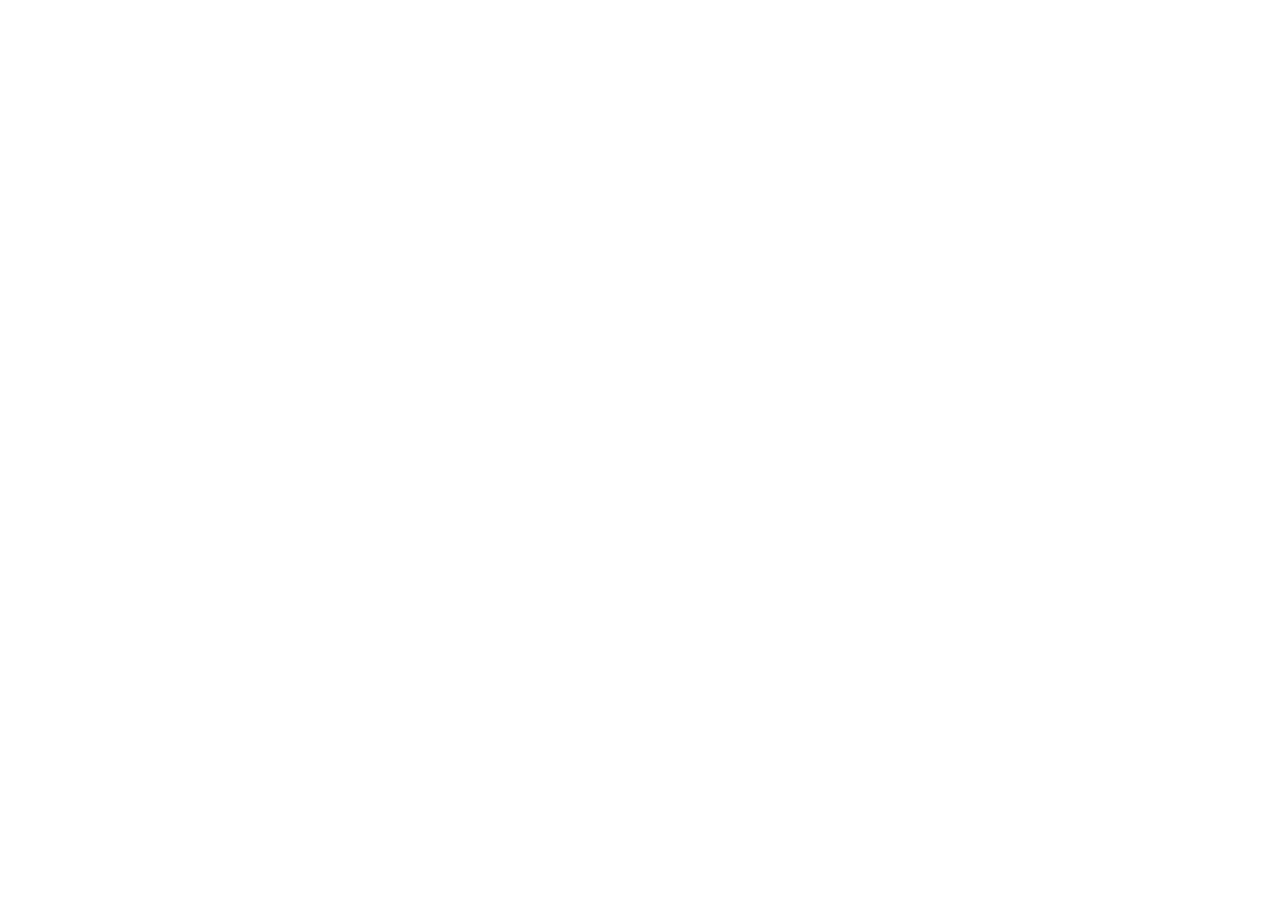
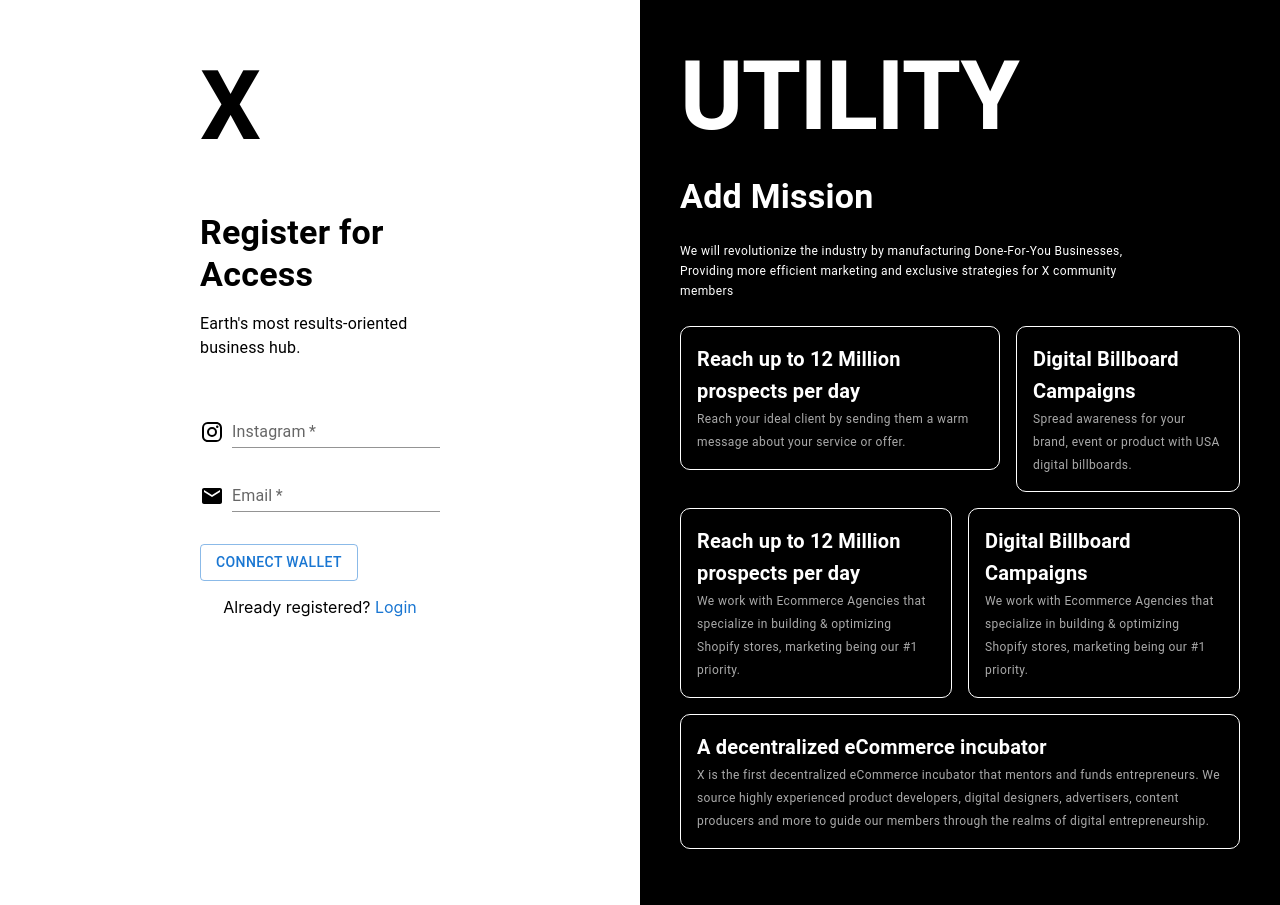
Before and after one commit to phantom930/xproject_frontend, a React (Create React App) app: page /login in a window 1280 px wide. Before the commit the page ends 800 px from the top, so only its background shows below. Built offline with nearby package versions, Linux system fonts and the light colour scheme.

Commit message:
feat:login-page

```diff
--- a/package.json
+++ b/package.json
@@ -3,10 +3,13 @@
   "version": "0.1.0",
   "private": true,
   "dependencies": {
+    "@emotion/react": "^11.8.1",
+    "@emotion/styled": "^11.8.1",
+    "@mui/icons-material": "^5.4.2",
+    "@mui/material": "^5.4.3",
     "@testing-library/jest-dom": "^5.14.1",
     "@testing-library/react": "^12.0.0",
     "@testing-library/user-event": "^13.2.1",
-    "antd": "^4.18.8",
     "react": "^17.0.2",
     "react-dom": "^17.0.2",
     "react-router-dom": "^6.2.1",
--- /dev/null
+++ b/src/components/BorderedPaper.jsx
@@ -0,0 +1,26 @@
+import { Paper, Typography } from '@mui/material';
+
+const BorderedPaper = (props) => {
+  return (
+    <Paper elevation={0}
+      sx={{
+        p: 2,
+        border: '1px solid #ffffff',
+        borderRadius: '10px',
+        position: 'relative',
+        backgroundColor: 'transparent',
+        color: '#ffffff'
+      }}
+    >
+      <Typography variant='h6' fontWeight='bold'>
+        { props.title }
+      </Typography>
+      <Typography variant='caption' color='#aaaaaa'>
+        { props.content }
+      </Typography>
+      { props.children }
+    </Paper>
+  )
+};
+
+export default BorderedPaper;
--- a/src/index.css
+++ b/src/index.css
@@ -1,5 +1,3 @@
-@import '~antd/dist/antd.css';
-
 body {
   margin: 0;
   font-family: -apple-system, BlinkMacSystemFont, 'Segoe UI', 'Roboto', 'Oxygen',
--- a/src/layouts/LoginLayout.jsx
+++ /dev/null
@@ -1,16 +0,0 @@
-import { Row, Col } from 'antd';
-
-const LoginLayout = (props) => {
-  return (
-    <Row>
-      <Col span={12}>
-        { props.login }
-      </Col>
-      <Col span={12}>
-        { props.statics }
-      </Col>
-    </Row>
-  )
-}
-
-export default LoginLayout;
--- a/src/routes/index.jsx
+++ b/src/routes/index.jsx
@@ -4,7 +4,7 @@
   Route
 } from 'react-router-dom';
 
-import Login from "../views/Login";
+import Login from "../views/login/index";
 
 const MainRoutes = () => {
   return (
--- a/src/views/Login.jsx
+++ /dev/null
@@ -1,9 +0,0 @@
-import LoginLayout from "../layouts/LoginLayout";
-
-const Login = () => {
-  return (
-    <LoginLayout />
-  );
-}
-
-export default Login;
--- /dev/null
+++ b/src/views/login/LoginForm.jsx
@@ -0,0 +1,26 @@
+import { TextField, Stack, Button, Typography, Link, Box } from '@mui/material';
+import { Instagram, Email } from '@mui/icons-material';
+
+const LoginForm = () => {
+  return (
+    <Box sx={{ px: '200px', height: 'calc(100vh)' }}>
+      <Typography variant='h1' fontWeight='bold' sx={{ py: '50px' }}>X</Typography>
+      <Typography variant='h4' fontWeight='bold'>Register for Access</Typography>
+      <Typography sx={{ mt: 2, mb: 5 }}>Earth's most results-oriented business hub.</Typography>
+      <Stack alignItems='flex-end' direction='row' sx={{ mb:2, width: '100%' }}>
+        <Instagram sx={{ mr: 1, my: 0.5 }} />
+        <TextField id="input-with-sx" label="Instagram" variant="standard" required/>
+      </Stack>
+      <Stack alignItems='flex-end' direction='row' sx={{ mb:4, width: '100%' }}>
+        <Email sx={{ mr: 1, my: 0.5 }} />
+        <TextField id="input-with-sx" label="Email" variant="standard" required/>
+      </Stack>
+      <Button variant='outlined' sx={{ mb: 2 }}>Connect Wallet</Button>
+      <Box textAlign='center'>
+        Already registered? <Link underline='none'>Login</Link>
+      </Box>
+    </Box>
+  );
+}
+
+export default LoginForm;
--- /dev/null
+++ b/src/views/login/Utility.jsx
@@ -0,0 +1,54 @@
+import { Grid, Box, Typography } from '@mui/material';
+
+import BorderedPaper from '../../components/BorderedPaper'
+
+const Utility = () => {
+  return (
+    <Box sx={{ p: 5, backgroundColor: '#000000', color: '#ffffff', height: '100%', boxSizing: 'border-box'}}>
+      <Box>
+        <Typography variant='h1' fontWeight='bold'>UTILITY</Typography>
+        <Typography variant='h4' fontWeight='bold' my={3}>Add Mission</Typography>
+        <Typography variant='caption' component='p' mb={3} width='80%'>We will revolutionize the industry by manufacturing Done-For-You Businesses, Providing more efficient marketing and exclusive strategies for X community members</Typography>
+      </Box>
+      <Grid container spacing={2} mb={2}>
+        <Grid item md={7}>
+          <BorderedPaper
+            title='Reach up to 12 Million prospects per day'
+            content='Reach your ideal client by sending them a warm message about your service or offer.'
+          />
+        </Grid>
+        <Grid item md={5}>
+          <BorderedPaper
+            title='Digital Billboard Campaigns'
+            content='Spread awareness for your brand, event or product with USA digital billboards.'
+          />
+        </Grid>
+      </Grid>
+      <Grid container spacing={2} mb={2}>
+        <Grid item md={6}>
+          <BorderedPaper
+            title='Reach up to 12 Million prospects per day'
+            content='We work with Ecommerce Agencies that specialize in building & optimizing Shopify stores, marketing being our #1 priority.'
+          />
+        </Grid>
+        <Grid item md={6}>
+          <BorderedPaper
+            title='Digital Billboard Campaigns'
+            content='We work with Ecommerce Agencies that specialize in building & optimizing Shopify stores, marketing being our #1 priority.'
+          />
+        </Grid>
+      </Grid>
+      <Grid container spacing={2} mb={2}>
+        <Grid item md={12}>
+          <BorderedPaper
+            title='A decentralized eCommerce incubator'
+            content='X is the first decentralized eCommerce incubator that mentors and funds entrepreneurs.
+            We source highly experienced product developers, digital designers, advertisers, content producers and more to guide our members through the realms of digital entrepreneurship.'
+          />
+        </Grid>
+      </Grid>
+    </Box>
+  )
+}
+
+export default Utility;
--- /dev/null
+++ b/src/views/login/index.jsx
@@ -0,0 +1,19 @@
+import { Container, Grid } from '@mui/material';
+
+import LoginForm from "./LoginForm";
+import Utility from "./Utility";
+
+const Login = () => {
+  return (
+    <Grid container spacing={0}>
+      <Grid item sm={6}>
+        <LoginForm />
+      </Grid>
+      <Grid item sm={6}>
+        <Utility />
+      </Grid>
+    </Grid>
+  )
+}
+
+export default Login;
```
Also changed, not shown: src/components/BorderedIconInput.jsx (added, +7 -0 lines), src/themes/index.jsx (added, +7 -0 lines), 1 other file (tests, documents, lock files or other folders).
